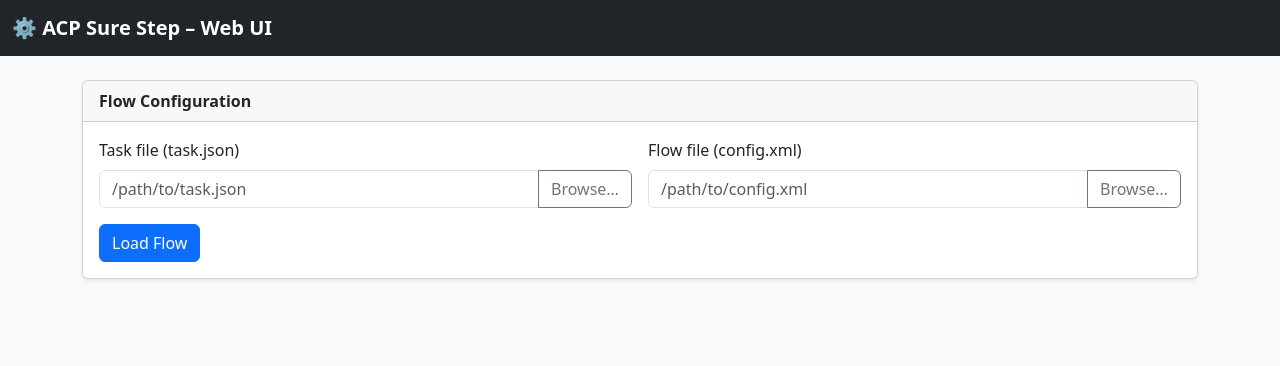
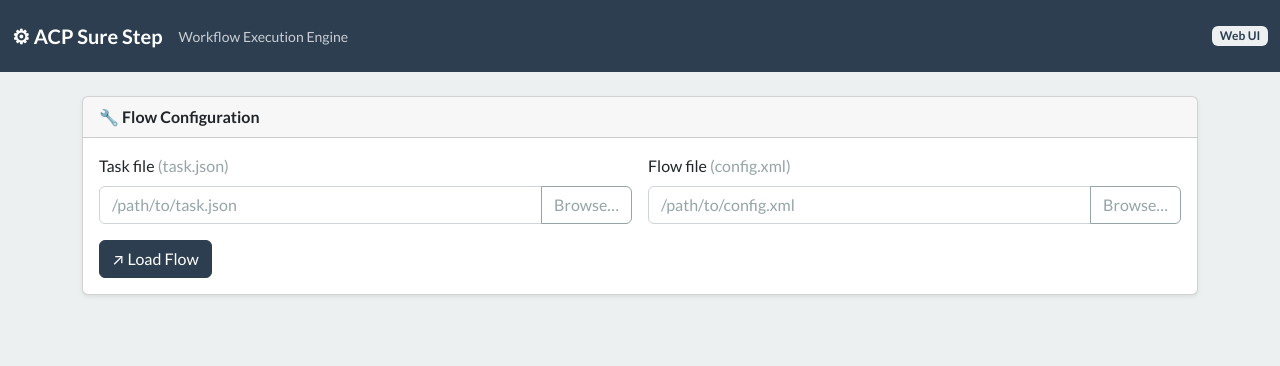
Before and after one commit to htynkn/acp-sure-step, a Spring app: template acp-sure-step-web/src/main/resources/templates/index.html in a window 1280 px wide. Shown: the top 366 px of the page. Run offline with Thymeleaf, Linux system fonts and the light colour scheme; the template is opened without the code that fills it, so the values that code supplies are empty; some libraries are stand-ins or nearby versions.

Commit message:
feat: modernize web UI with Bootswatch theme and update CI pipeline (#28)

```diff
--- a/acp-sure-step-web/src/main/resources/templates/index.html
+++ b/acp-sure-step-web/src/main/resources/templates/index.html
@@ -4,47 +4,33 @@
     <meta charset="UTF-8">
     <meta name="viewport" content="width=device-width, initial-scale=1.0">
     <title>ACP Sure Step – Web UI</title>
-    <link rel="stylesheet" href="/css/bootstrap.min.css">
+    <!-- Bootswatch Flatly theme (Bootstrap 5) -->
+    <link rel="stylesheet" href="https://cdn.jsdelivr.net/npm/bootswatch@5.3.3/dist/flatly/bootstrap.min.css">
     <style>
-        body { background-color: #f8f9fa; }
-        .flow-container {
-            display: flex;
-            flex-wrap: wrap;
-            align-items: center;
-            gap: 12px;
-            padding: 24px 0;
+        /* Step running pulse — cannot be expressed as a utility class.
+           rgba(44,62,80) = Flatly primary #2c3e50 */
+        .step-running { animation: pulse-border 1.4s ease-in-out infinite; }
+        @keyframes pulse-border {
+            0%, 100% { box-shadow: 0 0 0 0 rgba(44, 62, 80, 0.4); }
+            50%       { box-shadow: 0 0 0 8px rgba(44, 62, 80, 0); }
         }
-        .step-card {
-            min-width: 140px;
-            cursor: pointer;
-            transition: box-shadow 0.2s ease, transform 0.15s ease;
-            border-radius: 10px;
-        }
-        .step-card:hover { box-shadow: 0 4px 14px rgba(0,0,0,.18); transform: translateY(-2px); }
-        .step-arrow { font-size: 1.6rem; color: #6c757d; line-height: 1; user-select: none; }
-        .step-pending   { border-left: 6px solid #6c757d; }
-        .step-running   { border-left: 6px solid #0d6efd; animation: pulse 1.2s infinite; }
-        .step-completed { border-left: 6px solid #198754; }
-        .step-failed    { border-left: 6px solid #dc3545; }
-        @keyframes pulse {
-            0%   { box-shadow: 0 0 0 0 rgba(13,110,253,.4); }
-            70%  { box-shadow: 0 0 0 8px rgba(13,110,253,0); }
-            100% { box-shadow: 0 0 0 0 rgba(13,110,253,0); }
-        }
-        #logContent { max-height: 420px; overflow-y: auto; font-size: .85rem; }
-        .file-list-item { cursor: pointer; }
-        .file-list-item:hover { background-color: #f0f0f0; }
+        /* Step card sizing — no Bootstrap utility for min-width */
+        .step-card { min-width: 150px; cursor: pointer; }
+        /* Log panel height cap */
+        #logContent { max-height: 440px; overflow-y: auto; }
     </style>
 </head>
-<body>
+<body class="bg-light">
 
-<nav class="navbar navbar-dark bg-dark mb-4">
+<nav class="navbar navbar-dark bg-primary mb-4">
     <div class="container-fluid">
-        <span class="navbar-brand fw-bold">⚙ ACP Sure Step – Web UI</span>
+        <span class="navbar-brand fw-bold">⚙ ACP Sure Step</span>
+        <span class="navbar-text small opacity-75">Workflow Execution Engine</span>
+        <span class="badge bg-light text-primary ms-auto">Web UI</span>
     </div>
 </nav>
 
-<div id="app" class="container">
+<div id="app" class="container pb-5">
 
     <!-- Toast notifications -->
     <div class="toast-container position-fixed top-0 end-0 p-3" style="z-index:9999">
@@ -60,40 +46,40 @@
 
     <!-- File Browser Modal -->
     <div v-if="fileBrowser.open" class="modal show d-block" tabindex="-1"
-         style="background:rgba(0,0,0,.45)" @click.self="fileBrowser.open = false">
+         style="background:rgba(0,0,0,.5)" @click.self="fileBrowser.open = false">
         <div class="modal-dialog modal-lg modal-dialog-scrollable">
             <div class="modal-content">
                 <div class="modal-header">
-                    <h5 class="modal-title">Select File</h5>
+                    <h5 class="modal-title">📂 Select File</h5>
                     <button type="button" class="btn-close" @click="fileBrowser.open = false"></button>
                 </div>
                 <div class="modal-body p-0">
                     <!-- Current path breadcrumb -->
-                    <div class="px-3 py-2 border-bottom bg-light font-monospace small text-truncate">
+                    <div class="px-3 py-2 border-bottom bg-light font-monospace small text-truncate text-muted">
                         {{ fileBrowser.currentPath }}
                     </div>
                     <!-- Loading/error -->
                     <div v-if="fileBrowser.loading" class="text-center py-4">
                         <span class="spinner-border text-primary"></span>
                     </div>
-                    <div v-else-if="fileBrowser.error" class="alert alert-danger m-3">{{ fileBrowser.error }}</div>
+                    <div v-else-if="fileBrowser.error" class="m-3 alert alert-danger py-2 small mb-0">{{ fileBrowser.error }}</div>
                     <div v-else class="list-group list-group-flush">
                         <!-- Parent directory -->
                         <button v-if="fileBrowser.parentPath"
-                                class="list-group-item list-group-item-action file-list-item"
+                                class="list-group-item list-group-item-action"
                                 @click="browseTo(fileBrowser.parentPath)">
                             📁 ..
                         </button>
                         <!-- Entries: directories first, then files -->
                         <button v-for="entry in fileBrowser.entries" :key="entry.path"
-                                class="list-group-item list-group-item-action file-list-item d-flex align-items-center gap-2"
+                                class="list-group-item list-group-item-action d-flex align-items-center gap-2"
                                 @click="entry.directory ? browseTo(entry.path) : pickFile(entry.path)">
                             <span>{{ entry.directory ? '📁' : '📄' }}</span>
                             <span class="text-truncate">{{ entry.name }}</span>
                         </button>
                         <div v-if="!fileBrowser.parentPath && fileBrowser.entries.length === 0"
-                             class="list-group-item text-muted fst-italic">
-                            (empty directory)
+                             class="list-group-item text-muted fst-italic small">
+                             (empty directory)
                         </div>
                     </div>
                 </div>
@@ -102,12 +88,14 @@
     </div>
 
     <!-- Configuration form -->
-    <div class="card shadow-sm mb-4">
-        <div class="card-header fw-semibold">Flow Configuration</div>
+    <div class="card mb-4 shadow-sm">
+        <div class="card-header d-flex align-items-center fw-semibold">
+            🔧 Flow Configuration
+        </div>
         <div class="card-body">
             <div class="row g-3">
                 <div class="col-md-6">
-                    <label class="form-label">Task file (task.json)</label>
+                    <label class="form-label fw-medium">Task file <span class="fw-normal text-muted">(task.json)</span></label>
                     <div class="input-group">
                         <input v-model="taskFile" type="text" class="form-control" placeholder="/path/to/task.json">
                         <button class="btn btn-outline-secondary" type="button"
@@ -115,7 +103,7 @@
                     </div>
                 </div>
                 <div class="col-md-6">
-                    <label class="form-label">Flow file (config.xml)</label>
+                    <label class="form-label fw-medium">Flow file <span class="fw-normal text-muted">(config.xml)</span></label>
                     <div class="input-group">
                         <input v-model="flowFile" type="text" class="form-control" placeholder="/path/to/config.xml">
                         <button class="btn btn-outline-secondary" type="button"
@@ -125,40 +113,44 @@
                 <div class="col-12">
                     <button class="btn btn-primary" :disabled="loadBusy" @click="loadFlow">
                         <span v-if="loadBusy" class="spinner-border spinner-border-sm me-1"></span>
+                        <span v-else>↗</span>
                         Load Flow
                     </button>
                 </div>
             </div>
-            <div v-if="loadError" class="alert alert-danger mt-3 mb-0">{{ loadError }}</div>
+            <div v-if="loadError" class="alert alert-danger mt-3 mb-0 py-2 small">⚠ {{ loadError }}</div>
         </div>
     </div>
 
     <!-- Flow visualization -->
-    <div v-if="flowLoaded" class="card shadow-sm mb-4">
-        <div class="card-header d-flex justify-content-between align-items-center">
-            <span class="fw-semibold">Flow Chain</span>
+    <div v-if="flowLoaded" class="card mb-4 shadow-sm">
+        <div class="card-header d-flex align-items-center justify-content-between fw-semibold">
+            <span>🔗 Flow Chain</span>
             <button class="btn btn-success btn-sm" :disabled="status.running" @click="startFlow">
                 <span v-if="status.running" class="spinner-border spinner-border-sm me-1"></span>
-                ▶ Start Flow
+                <span v-else>▶</span>
+                {{ status.running ? 'Running...' : 'Start Flow' }}
             </button>
         </div>
         <div class="card-body">
-            <!-- Status banner -->
-            <div v-if="status.running"   class="alert alert-info  mb-3">⏳ Flow is running…</div>
-            <div v-if="status.completed" class="alert alert-success mb-3">✅ Flow completed successfully.</div>
-            <div v-if="status.failed"    class="alert alert-danger mb-3">❌ Flow failed: {{ status.errorMessage }}</div>
+            <!-- Status banners -->
+            <div v-if="status.running"   class="alert alert-info py-2 small">⏳ Flow is running…</div>
+            <div v-if="status.completed" class="alert alert-success py-2 small">✅ Flow completed successfully.</div>
+            <div v-if="status.failed"    class="alert alert-danger py-2 small">❌ Flow failed: {{ status.errorMessage }}</div>
 
             <!-- Step cards -->
-            <div class="flow-container">
+            <div class="d-flex flex-wrap align-items-center gap-3">
                 <template v-for="(step, idx) in status.steps" :key="step.id">
-                    <span v-if="idx > 0" class="step-arrow">→</span>
-                    <div class="card step-card p-2 text-center"
-                         :class="'step-' + step.state.toLowerCase()"
+                    <span v-if="idx > 0" class="text-muted fs-5 user-select-none">→</span>
+                    <div class="card border-top border-3 text-center step-card"
+                         :class="stepCardClass(step.state)"
                          :title="'Click to view logs for ' + step.id"
                          @click="showLogs(step)">
-                        <div class="fw-bold small mb-1">{{ step.id }}</div>
-                        <span class="badge text-white" :class="badgeClass(step.state)">{{ step.state }}</span>
-                        <div v-if="step.errorMessage" class="text-danger small mt-1">{{ step.errorMessage }}</div>
+                        <div class="card-body py-2 px-3">
+                            <div class="fw-semibold small mb-1">{{ step.id }}</div>
+                            <span class="badge" :class="badgeClass(step.state)">{{ step.state }}</span>
+                            <div v-if="step.errorMessage" class="text-danger small mt-1">{{ step.errorMessage }}</div>
+                        </div>
                     </div>
                 </template>
             </div>
@@ -166,14 +158,12 @@
     </div>
 
     <!-- Log panel -->
-    <div v-if="selectedStep" class="card shadow-sm mb-4">
-        <div class="card-header d-flex justify-content-between align-items-center fw-semibold">
-            <span>Logs for step: <span class="badge bg-secondary">{{ selectedStep }}</span></span>
-            <button type="button" class="btn-close" @click="selectedStep = null"></button>
+    <div v-if="selectedStep" class="card mb-4 shadow-sm">
+        <div class="card-header d-flex align-items-center justify-content-between fw-semibold">
+            <span>▶ Logs — <code>{{ selectedStep }}</code></span>
+            <button class="btn-close" @click="selectedStep = null" title="Close"></button>
         </div>
-        <div class="card-body p-0">
-            <pre id="logContent" class="bg-dark text-light rounded p-3 mb-0">{{ logContent }}</pre>
-        </div>
+        <pre id="logContent" class="bg-dark text-light p-3 mb-0 rounded-bottom small font-monospace">{{ logContent }}</pre>
     </div>
 
 </div>
@@ -200,7 +190,7 @@ createApp({
             toast: { show: false, type: 'danger', message: '' },
             fileBrowser: {
                 open: false,
-                target: null,       // 'taskFile' or 'flowFile'
+                target: null,
                 currentPath: '',
                 parentPath: null,
                 entries: [],
@@ -221,11 +211,10 @@ createApp({
             setTimeout(() => { this.toast.show = false; }, 4000);
         },
 
-        /* ── file browser ── */
+        /* -- file browser -- */
         openFileBrowser(target) {
             this.fileBrowser.target = target;
             this.fileBrowser.open = true;
-            // Start in the directory of the current value (if any), otherwise user home
             const current = this[target];
             let startPath = '';
             if (current && current.trim()) {
@@ -259,7 +248,7 @@ createApp({
             this.fileBrowser.open = false;
         },
 
-        /* ── flow lifecycle ── */
+        /* -- flow lifecycle -- */
         async loadFlow() {
             if (!this.taskFile.trim() || !this.flowFile.trim()) {
                 this.loadError = 'Please enter both file paths.';
@@ -333,6 +322,14 @@ createApp({
                 this.logError = 'Failed to load logs: ' + e.message;
             }
         },
+        stepCardClass(state) {
+            return {
+                PENDING:   'border-secondary step-pending',
+                RUNNING:   'border-primary step-running',
+                COMPLETED: 'border-success step-completed',
+                FAILED:    'border-danger step-failed'
+            }[state] || 'border-secondary';
+        },
         badgeClass(state) {
             return {
                 PENDING:   'bg-secondary',
```
Also changed, not shown: .github/workflows/deploy-pages.yml.
